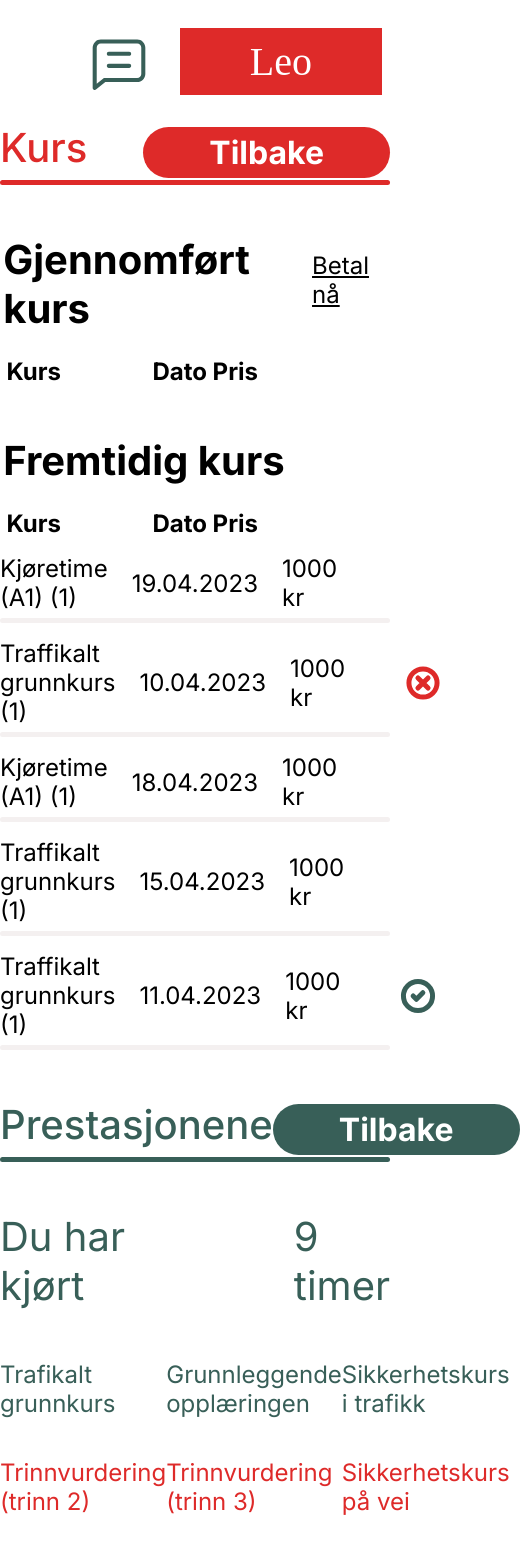
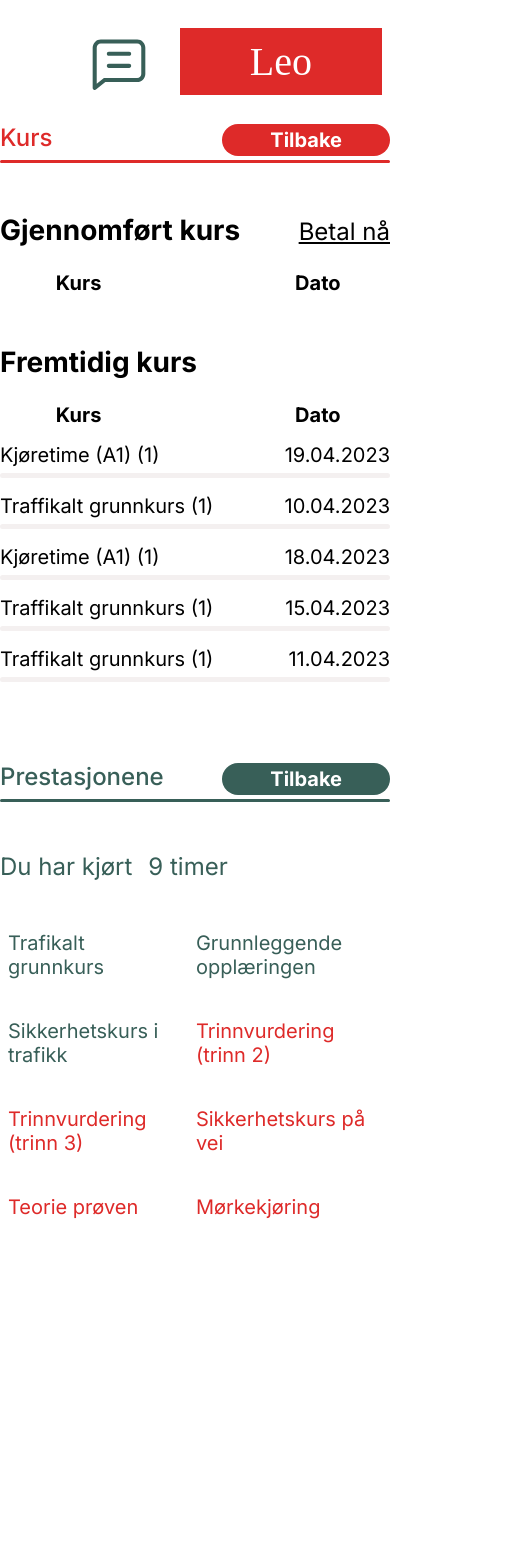
Before and after one commit to Werhww/Kj-reskole-oppgave, a Vue app in the folder User/: page /courses in a window 390 px wide. Shown: the top 1559 px of the page, 520 px wide, since content can reach past the window. After the commit the page ends 1299 px from the top, so only its background shows below. Built offline with nearby package versions, Linux system fonts and the light colour scheme; a web font is replaced by a local one; what vue-dragscroll would draw is missing.

Commit message:
mobile vue is good

```diff
--- a/User/src/components/achievement.vue
+++ b/User/src/components/achievement.vue
@@ -24,4 +24,10 @@ p {
 .red {
     color: var(--red);
 }
+
+@media only screen and (max-width: 900px) {
+    p {
+        font-size: 1.25rem;
+    }
+}
 </style>
--- a/User/src/components/chatMessage.vue
+++ b/User/src/components/chatMessage.vue
@@ -92,4 +92,11 @@ const time = computed(() => {
 .time {
     display: flex;
 }
+
+@media only screen and (max-width: 900px) {
+
+    .message {
+        font-size: 1rem;
+    }
+}
 </style>
--- a/User/src/components/chatPersons.vue
+++ b/User/src/components/chatPersons.vue
@@ -19,6 +19,7 @@ span {
     padding: 0.75rem 1.875rem;
     border-radius: 2.625rem;
     cursor: pointer;
+    text-align: center;
     font-size: 1.5rem;
     font-weight: 600;
     transition: 0.3s ease-in-out;
--- a/User/src/components/courseItem.vue
+++ b/User/src/components/courseItem.vue
@@ -38,7 +38,7 @@ function toggleDropdown() {
         <div class="content">
             <p>{{ courseTitle }} ({{ amount }})</p>
             <p>{{ date }}</p>
-            <div>
+            <div class="top_Price">
                 <p>{{ price }} kr</p>
                 <img v-if="paid == undefined" class="payment_hidden" src="../assets/Course_Unpaid.svg" draggable="false">
                 <img v-else-if="paid == false" src="../assets/Course_Unpaid.svg" alt="Unpaid">
@@ -56,7 +56,12 @@ function toggleDropdown() {
                 <a :href="'https://maps.google.com/?q=' + place" target="_blank">{{ place }}</a>
                 <p>{{ time }}</p>
             </div>
-
+            <div class="content_Price">
+                <img v-if="paid == undefined" class="payment_hidden" src="../assets/Course_Unpaid.svg" draggable="false">
+                <img v-else-if="paid == false" src="../assets/Course_Unpaid.svg" alt="Unpaid">
+                <img v-else src="../assets/Course_Paid.svg" alt="Paid">
+                <p>Pris: {{ price }} kr</p>
+            </div>
         </div>
         <div class="comment">
             <p>Kommentar:</p>
@@ -179,3 +184,44 @@ section {
     pointer-events: none;
 }
 </style>
+
+<!-- Media querys -->
+<style scoped>
+@media only screen and (max-width: 900px) {
+    .dropdown {
+        font-size: 1rem;
+    }
+
+    .content > p:first-child {
+        width: max-content;
+    }
+
+    .content p {
+        font-size: 1.25rem;
+    }
+
+    .top_Price {
+        display: none!important;
+    }
+
+    .content_Price{
+        display: flex;
+        align-items: center;
+        gap: 1rem;
+    }
+
+    .hover {
+        display: none;
+    }
+
+    .place_time{
+        flex-direction: column-reverse;
+        gap: 0.5rem;
+    }
+
+    .comment{
+        padding-right: 0.3rem;
+        width: 40%;
+    }
+}
+</style>
--- a/User/src/components/routerButton.vue
+++ b/User/src/components/routerButton.vue
@@ -7,7 +7,7 @@ const props = defineProps<{
 </script>
 
 <template>
-<div v-bind="$attrs">
+<div>
     <RouterLink :to="to">{{ text }}</RouterLink>
 </div>
 </template>
@@ -22,4 +22,18 @@ div a {
     padding: 0.375rem 4.125rem;
     border-radius: 5rem;
 }
+
+@media only screen and (max-width: 1280px) {
+    div a {
+        font-size: 1.5rem;
+        padding: 0.375rem 3.125rem;
+    }
+}
+
+@media only screen and (max-width: 900px) {
+    div a {
+        font-size: 1.25rem;
+        padding: 0.275rem 3rem;
+    }
+}
 </style>
--- a/User/src/components/title.vue
+++ b/User/src/components/title.vue
@@ -44,7 +44,13 @@ const props = defineProps<{
 <style scoped>
 @media only screen and (max-width: 1280px) {
     .top h1{
-        font-size: 2.5rem;
+        font-size: 2rem;
+    }
+}
+
+@media only screen and (max-width: 900px) {
+    .top h1{
+        font-size: 1.5rem;
     }
 }
 </style>
--- a/User/src/components/underline.vue
+++ b/User/src/components/underline.vue
@@ -17,4 +17,10 @@ div {
     border-radius: 5rem;
 }
 
+
+@media only screen and (max-width: 1280px) {
+    div {
+        height: 3px;
+    }
+}
 </style>
--- a/User/src/main.css
+++ b/User/src/main.css
@@ -22,6 +22,9 @@ body *{
     font-weight: 400;
 }
 
+
+
+
 body > div > main {
     padding: 0 7.375rem 0 7.375rem;
 }
--- a/User/src/views/Chat.vue
+++ b/User/src/views/Chat.vue
@@ -19,6 +19,11 @@ const chatPersons = ref([
         name: "Trym",
         instructorID: "12345",
         isActive: false
+    },
+    {
+        name: "Trym",
+        instructorID: "12345",
+        isActive: false
     }
 ])
 
@@ -29,7 +34,17 @@ const allChatMessages = ref<chatMessages[]>([
             {
                 from: "instructor",
                 message: "Lorem Ipsum is simply dummy text of the printing and typesetting industry. Lorem Ipsum has been the industry's standard dummy text ever since the 1500s, when an unknown printer took a galley of type and scrambled it to make a type specimen book.",
-                datetime: "2023-04-11T09:01:16+02:00"
+                datetime: "2023-04-19T18:01:16+02:00"
+            },
+            {
+                from: "user",
+                message: "NO3345",
+                datetime: "2023-04-19T17:01:16+02:00"
+            },
+            {
+                from: "instructor",
+                message: "Hello",
+                datetime: "2023-04-19T15:01:16+02:00"
             },
             {
                 from: "user",
@@ -38,18 +53,8 @@ const allChatMessages = ref<chatMessages[]>([
             },
             {
                 from: "instructor",
-                message: "Hello",
-                datetime: "2023-04-19T15:01:16+02:00"
-            },
-            {
-                from: "user",
-                message: "NO3345",
-                datetime: "2023-04-19T17:01:16+02:00"
-            },
-            {
-                from: "instructor",
                 message: "Lorem Ipsum is simply dummy text of the printing and typesetting industry. Lorem Ipsum has been the industry's standard dummy text ever since the 1500s, when an unknown printer took a galley of type and scrambled it to make a type specimen book.",
-                datetime: "2023-04-19T18:01:16+02:00"
+                datetime: "2023-04-11T09:01:16+02:00"
             },
         ]
     },
@@ -148,10 +153,8 @@ function resize(el:any) {
 <main>
     <Title text="Chat" color="var(--green)" />
     <section class="chat">
-        <div class="chat_persons"> <!-- Chat persons -->
-            <div class="persons_wrapper" ref="personWrapper">
-                <ChatPersons v-for="item in chatPersons" :name="item.name" :instructor-i-d="item.instructorID" :open="item.isActive" :open-chat="openChat" />
-            </div>
+        <div class="chat_persons" ref="personWrapper" v-dragscroll> <!-- Chat persons -->
+            <ChatPersons v-for="item in chatPersons" :name="item.name" :instructor-i-d="item.instructorID" :open="item.isActive" :open-chat="openChat" />
         </div>
         <div class="horisontal_Line"><!-- Horisontal line --></div>
         <div class="chat_messages"> <!-- Chat messages -->
@@ -196,12 +199,6 @@ main {
     display: flex;
     flex-direction: column;
     padding-right: 0.5rem;
-}
-
-.persons_wrapper {
-    height: 100%;
-    display: flex;
-    flex-direction: column;
     overflow: hidden;
     gap: 1.5rem;
 }
@@ -260,3 +257,37 @@ main {
     filter: invert(53%) sepia(0%) saturate(0%) hue-rotate(188deg) brightness(99%) contrast(90%);
 }
 </style>
+
+
+<!-- Media querys -->
+<style scoped>
+@media only screen and (max-width: 900px) {
+    main {
+        align-self: center;
+    }
+
+    .chat {
+        flex-direction: column;
+        align-items: center;
+        gap: 0.3rem;
+    }
+    .horisontal_Line {
+        height: 0;
+        width: 100%;
+    }
+
+    .chat_persons {
+        width: 100%;
+        height: 13%;
+        flex-direction: row;
+        padding-right: 0;
+    }
+
+    .chat_messages {
+        width: 93%;
+        height: 60vh;
+        padding-left: 0;
+    }
+
+}
+</style>
--- a/User/src/views/Courses.vue
+++ b/User/src/views/Courses.vue
@@ -33,7 +33,7 @@ function payNow() {
                 <span>
                     <p>Kurs</p>
                     <p>Dato</p>
-                    <p>Pris</p>
+                    <p class="info_price">Pris</p>
                 </span>
                 <CourseItem v-for="item in PreviousCourses" :instructor="item.instructor" :place="item.fullAddress" :time="item.time" :comment="item.comment" :course-title="item.course" :amount="item.amount" :date="moment(item.date).format('DD.MM.YYYY')" :price="item.price" :paid="item.paid" />
             </div>
@@ -44,7 +44,7 @@ function payNow() {
                 <span>
                     <p>Kurs</p>
                     <p>Dato</p>
-                    <p>Pris</p>
+                    <p class="info_price">Pris</p>
                 </span>
                 <CourseItem v-for="item in CommingCourses" :instructor="item.instructor" :place="item.fullAddress" :time="item.time" :comment="item.comment" :course-title="item.course" :amount="item.amount" :date="moment(item.date).format('DD.MM.YYYY')" :price="item.price" :paid="item.paid" />
             </div>
@@ -63,7 +63,7 @@ function payNow() {
 </main>
 </template>
 
-<!-- Reused code -->
+<!-- rebrukt code -->
 <style scoped>
 main {
     display: flex;
@@ -74,7 +74,7 @@ main {
 
 .container {
     display: flex;
-    flex-direction: column;
+    flex-direction: column;;
     gap: 3.125rem;
 }
 
@@ -82,25 +82,6 @@ h1 {
     font-size: 2.5rem;
     font-weight: 700;
     padding-left: 0.2rem;
-}
-</style>
-
-<!-- Second container css -->
-<style scoped>
-.driveTime {
-    display: flex;
-    flex-direction: row;
-    gap: 9.125rem;
-    color: var(--green);
-    font-size: 2.5rem;
-}
-
-.achievements {
-    display: grid;
-    grid-template-columns: auto auto auto;
-    row-gap: 2.5rem;
-
-    font-size: 1.5rem;
 }
 </style>
 
@@ -154,3 +135,73 @@ h1 {
     padding-left: 0.4rem;
 }
 </style>
+
+<!-- Second container css -->
+<style scoped>
+.driveTime {
+    display: flex;
+    flex-direction: row;
+    gap: 9.125rem;
+    color: var(--green);
+    font-size: 2.5rem;
+}
+
+.achievements {
+    display: grid;
+    grid-template-columns: auto auto auto;
+    row-gap: 2.5rem;
+}
+</style>
+
+<!-- Media querys -->
+<style scoped>
+@media only screen and (max-width: 900px) {
+    main {
+        gap: 5rem;
+        padding-bottom: 5rem;
+    }
+
+    h1 {
+        font-size: 1.75rem;
+        padding-left: 0;
+    }
+
+    /* Kurs css */
+    .course_content > div > span {
+        display: flex;
+        justify-content: space-around;
+    }
+
+    .course_content > div  > span > p {
+        font-size: 1.25rem;
+    }
+
+    .course_content > div > span > p:last-child {
+        padding-right: 8.25rem;
+    }
+
+    .course_content > div  > span > p:first-child {
+        width: 36%;
+        padding-left: 0.4rem;
+    }
+
+    .info_price{
+        display: none;
+    }
+
+    /* Prestasjonene css */
+    .driveTime {
+        display: flex;
+        flex-direction: row;
+        gap: 1rem;
+        color: var(--green);
+        font-size: 1.5rem;
+    }
+
+    .achievements {
+        grid-template-columns: 45% 45%;
+        column-gap: 1rem;
+        padding-left: 0.5rem;
+    }
+}
+</style>
```
